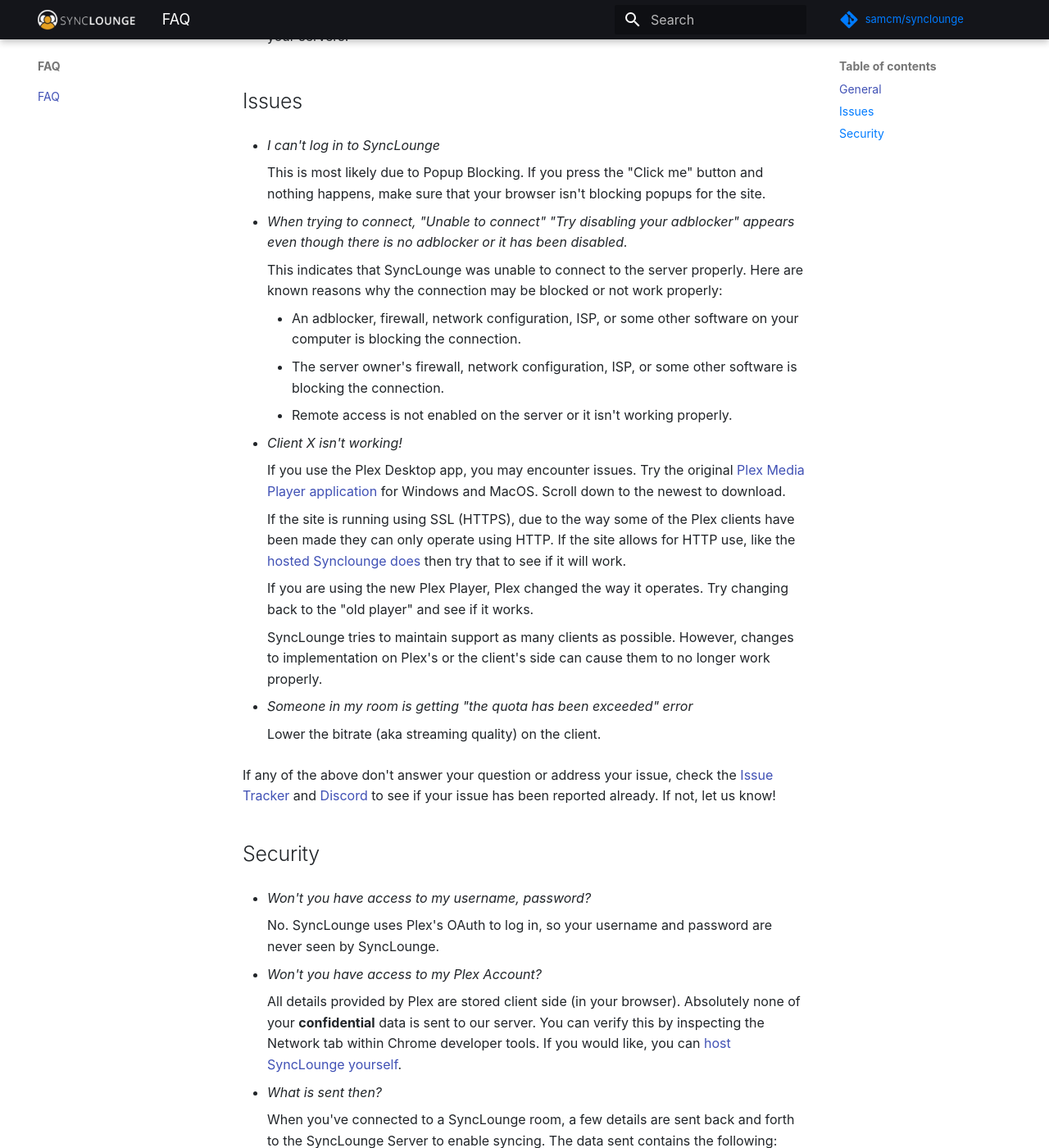
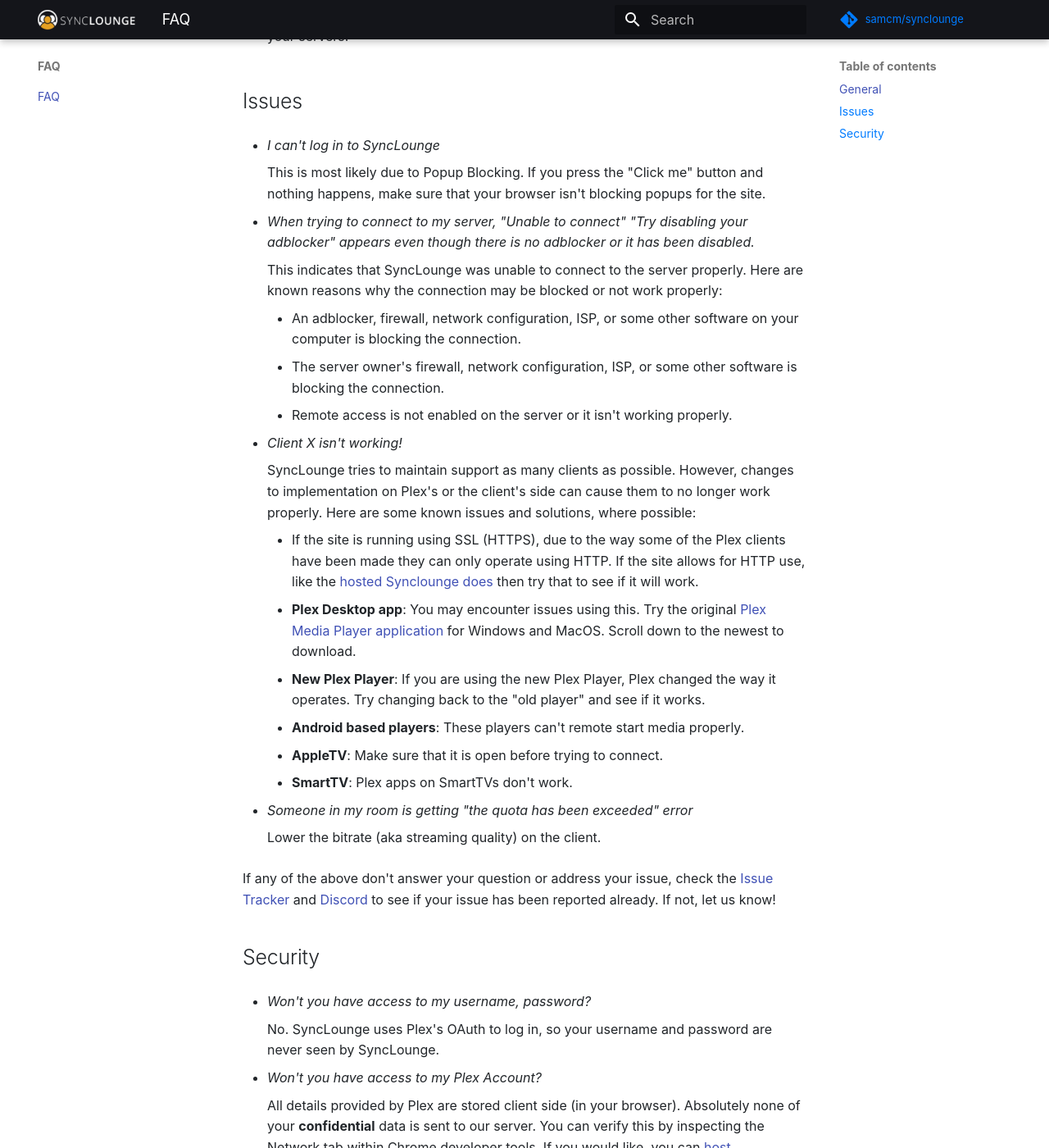
Before and after one commit to synclounge/docs.synclounge.tv, an MkDocs documentation site: the page built from docs/faq.md, in a window 1280 px wide and 1400 px high, scrolled down 546 px. Shown: the whole window at 82% size. Built offline with MkDocs 1.6.1 and Material for MkDocs 9.7.7, drawn with Linux system fonts in a browser that asks for light colours; comment, search, counter and statistics services are not loaded.

Commit message:
Formatting

```diff
--- a/docs/faq.md
+++ b/docs/faq.md
@@ -25,7 +25,7 @@
 
     This is most likely due to Popup Blocking. If you press the "Click me" button and nothing happens, make sure that your browser isn't blocking popups for the site.
 
-- _When trying to connect, "Unable to connect" "Try disabling your adblocker" appears even though there is no adblocker or it has been disabled._
+- _When trying to connect to my server, "Unable to connect" "Try disabling your adblocker" appears even though there is no adblocker or it has been disabled._
 
     This indicates that SyncLounge was unable to connect to the server properly. Here are known reasons why the connection may be blocked or not work properly:
 
@@ -35,13 +35,14 @@
 
 - _Client X isn't working!_
 
-    If you use the Plex Desktop app, you may encounter issues. Try the original [Plex Media Player application](https://forums.plex.tv/t/plex-media-player/120475/100) for Windows and MacOS. Scroll down to the newest to download.
+    SyncLounge tries to maintain support as many clients as possible. However, changes to implementation on Plex's or the client's side can cause them to no longer work properly. Here are some known issues and solutions, where possible:
 
-    If the site is running using SSL (HTTPS), due to the way some of the Plex clients have been made they can only operate using HTTP. If the site allows for HTTP use, like the [hosted Synclounge does](http://app.synclounge.tv/) then try that to see if it will work.
-
-    If you are using the new Plex Player, Plex changed the way it operates. Try changing back to the "old player" and see if it works.
-
-    SyncLounge tries to maintain support as many clients as possible. However, changes to implementation on Plex's or the client's side can cause them to no longer work properly.
+      - If the site is running using SSL (HTTPS), due to the way some of the Plex clients have been made they can only operate using HTTP. If the site allows for HTTP use, like the [hosted Synclounge does](http://app.synclounge.tv/) then try that to see if it will work.
+      - **Plex Desktop app**: You may encounter issues using this. Try the original [Plex Media Player application](https://forums.plex.tv/t/plex-media-player/120475/100) for Windows and MacOS. Scroll down to the newest to download.
+      - **New Plex Player**: If you are using the new Plex Player, Plex changed the way it operates. Try changing back to the "old player" and see if it works.
+      - **Android based players**: These players can't remote start media properly.
+      - **AppleTV**: Make sure that it is open before trying to connect.
+      - **SmartTV**: Plex apps on SmartTVs don't work.
 
 - _Someone in my room is getting "the quota has been exceeded" error_
 
```
Also changed, not shown: docs/self-hosted/locally.md (+9 -4 lines), docs/self-hosted/synology.md (+2 -1 lines).
